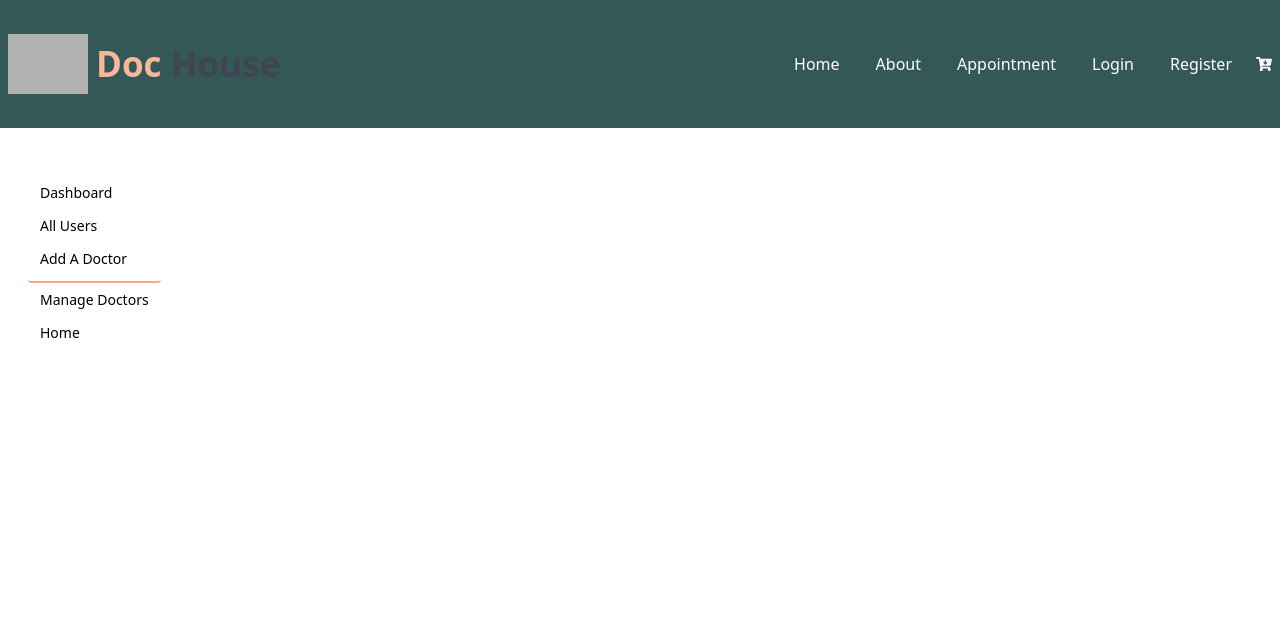
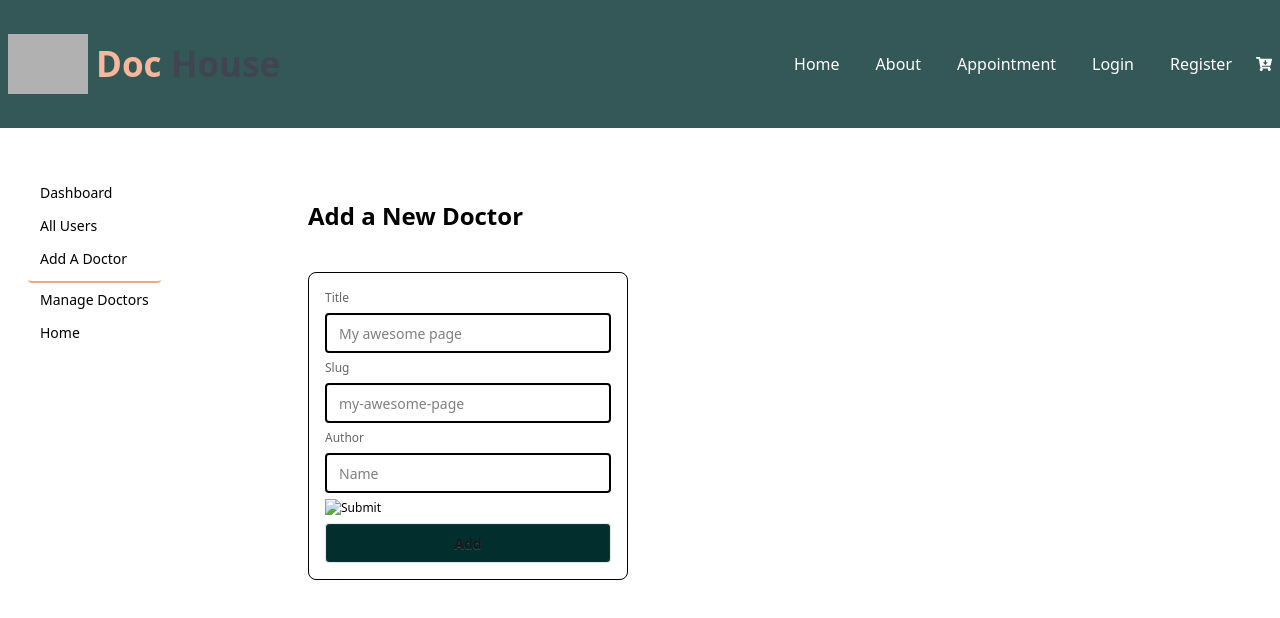
Before and after one commit to Salehchy46/doctors-house-client, a React (Vite) app: page /dashboard/addadoctor in a window 1280 px wide. Shown: the top 618 px of the page. Built offline with nearby package versions, Linux system fonts and the light colour scheme; grey boxes are pictures that could not be loaded.

Commit message:
Add a doctor page is added

```diff
--- a/src/pages/Dashboard/AdminPanel/AddaDoctor.tsx
+++ b/src/pages/Dashboard/AdminPanel/AddaDoctor.tsx
@@ -2,8 +2,21 @@ import React from 'react';
 
 const AddaDoctor: React.FC = () => {
     return (
-        <div>
+        <div className='text-black'>
+            <h2 className='text-2xl font-bold mb-10'>Add a New Doctor</h2>
+            <fieldset className="fieldset rounded-box w-xs border p-4">
 
+                <label className="label">Title</label>
+                <input type="text" className="input bg-white border-2 border-black" placeholder="My awesome page" />
+
+                <label className="label">Slug</label>
+                <input type="text" className="input bg-white border-2 border-black" placeholder="my-awesome-page" />
+
+                <label className="label">Author</label>
+                <input type="text" className="input bg-white border-2 border-black" placeholder="Name" />
+                <input type="image" accessKey='' />
+                <input type="submit" className='btn w-full bg-teal-950' value="Add" />
+            </fieldset>
         </div>
     );
 };
```
